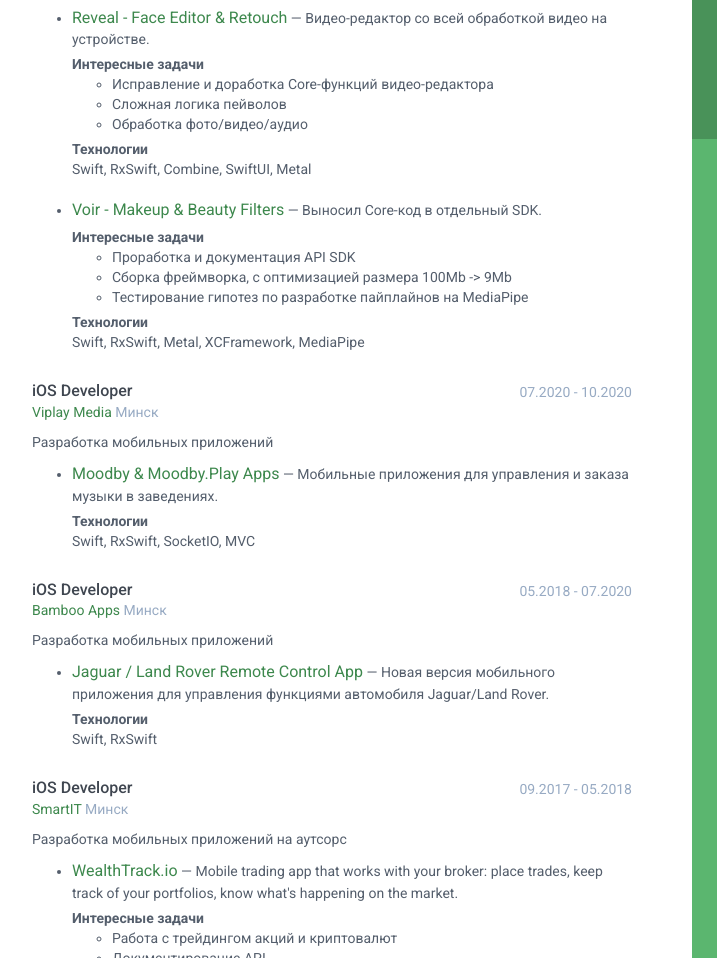
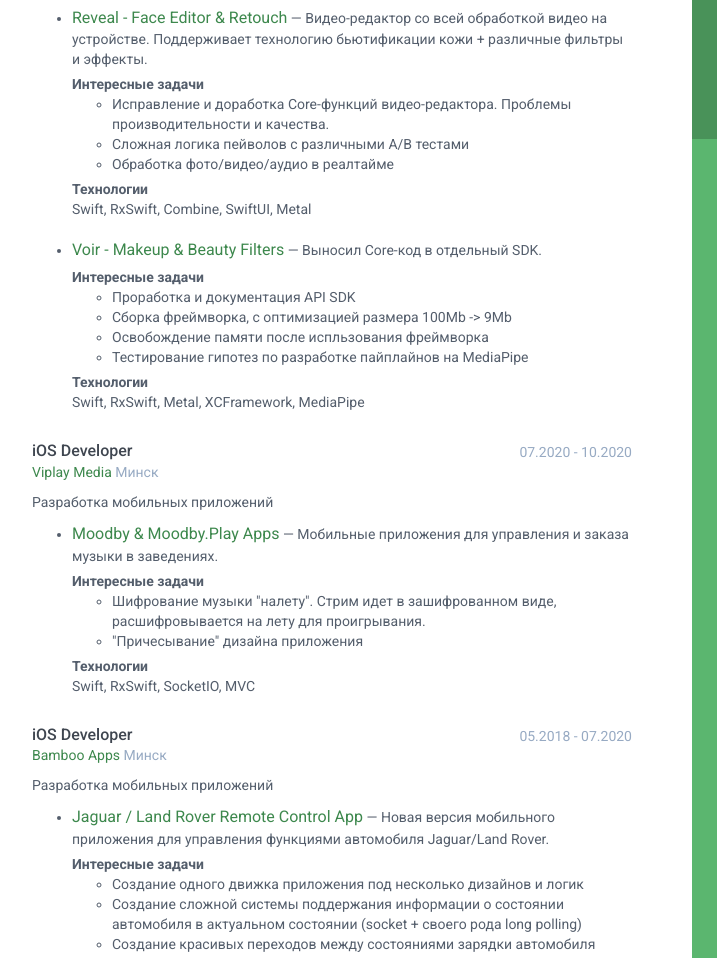
Before and after one commit to noxt/noxt.github.io, a plain HTML site: page index.html in a window 1280 px wide. Shown: the part 214-1172 px from the top of the page, 188-905 px from the left. Drawn offline with Linux system fonts and the light colour scheme.

Commit message:
Update index.html

```diff
--- a/index.html
+++ b/index.html
@@ -122,16 +122,16 @@
 
                     <li>
                         <span class="project-title"><a href="https://apps.apple.com/us/app/reveal-video-maker-filters/id1561816994" target="_blank">Reveal - Face Editor & Retouch</a></span> &mdash;
-                        <span class="project-tagline">Видео-редактор со всей обработкой видео на устройстве.</span>
+                        <span class="project-tagline">Видео-редактор со всей обработкой видео на устройстве. Поддерживает технологию бьютификации кожи + различные фильтры и эффекты.</span>
 
                         <div class="project-item">
                             <b>Интересные задачи</b>
                             <ul>
-                                <li>Исправление и доработка Core-функций видео-редактора</li>
+                                <li>Исправление и доработка Core-функций видео-редактора. Проблемы производительности и качества. </li>
 
-                                <li>Сложная логика пейволов</li>
+                                <li>Сложная логика пейволов с различными A/B тестами</li>
 
-                                <li>Обработка фото/видео/аудио</li>
+                                <li>Обработка фото/видео/аудио в реалтайме</li>
                             </ul>
                         </div>
 
@@ -152,6 +152,8 @@
                                 <li>Проработка и документация API SDK</li>
 
                                 <li>Сборка фреймворка, с оптимизацией размера 100Mb -> 9Mb</li>
+
+                                <li>Освобождение памяти после испльзования фреймворка</li>
 
                                 <li>Тестирование гипотез по разработке пайплайнов на MediaPipe</li>
                             </ul>
@@ -190,6 +192,15 @@
                         <span class="project-tagline">Мобильные приложения для управления и заказа музыки в заведениях.</span>
 
                         <div class="project-item">
+                            <b>Интересные задачи</b>
+                            <ul>
+                                <li>Шифрование музыки "налету". Стрим идет в зашифрованном виде, расшифровывается на лету для проигрывания.</li>
+
+                                <li>"Причесывание" дизайна приложения</li>
+                            </ul>
+                        </div>
+
+                        <div class="project-item">
                             <b>Технологии</b><br>
                             Swift, RxSwift, SocketIO, MVC
                         </div>
@@ -222,8 +233,19 @@
                         <span class="project-tagline">Новая версия мобильного приложения для управления функциями автомобиля Jaguar/Land Rover.</span>
 
                         <div class="project-item">
+                            <b>Интересные задачи</b>
+                            <ul>
+                                <li>Создание одного движка приложения под несколько дизайнов и логик</li>
+
+                                <li>Создание сложной системы поддержания информации о состоянии автомобиля в актуальном состоянии (socket + своего рода long polling)</li>
+
+                                <li>Создание красивых переходов между состояниями зарядки автомобиля</li>
+                            </ul>
+                        </div>
+
+                        <div class="project-item">
                             <b>Технологии</b><br>
-                            Swift, RxSwift
+                            Swift, RxSwift, SocketIO
                         </div>
 
                     </li>
```
